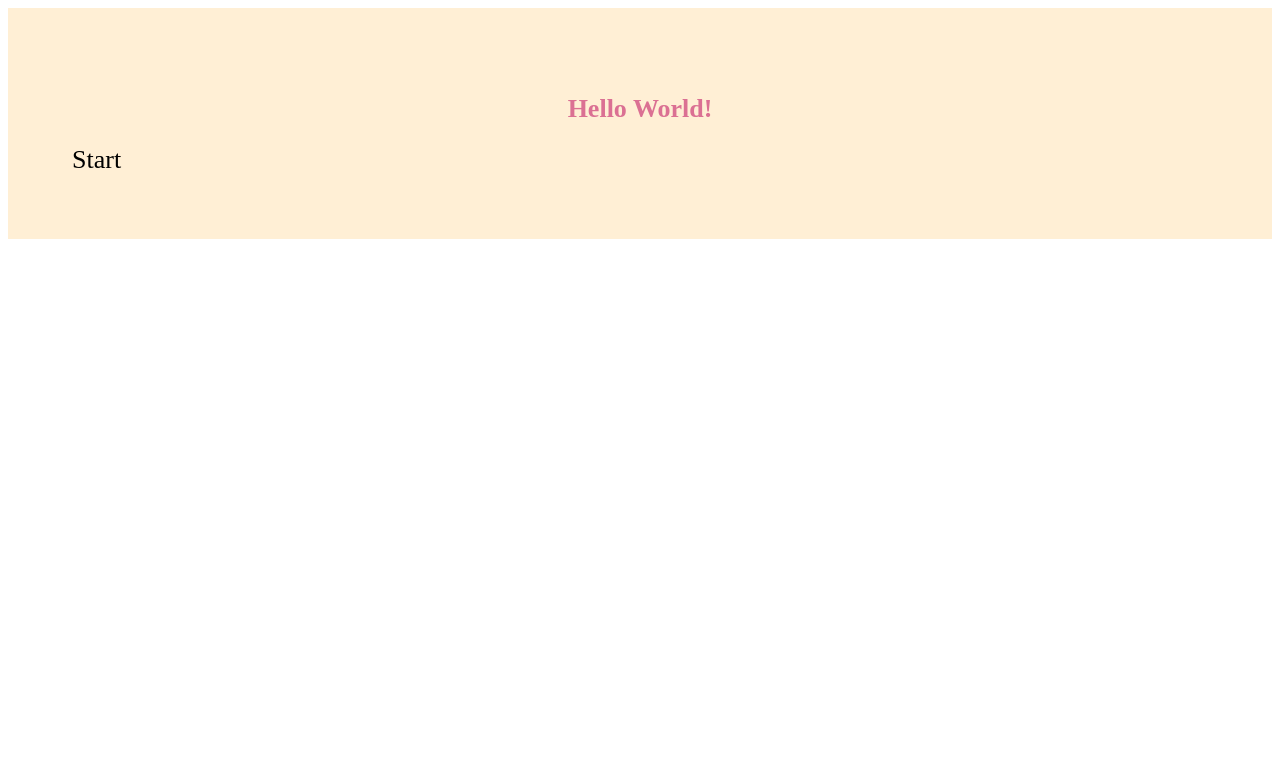
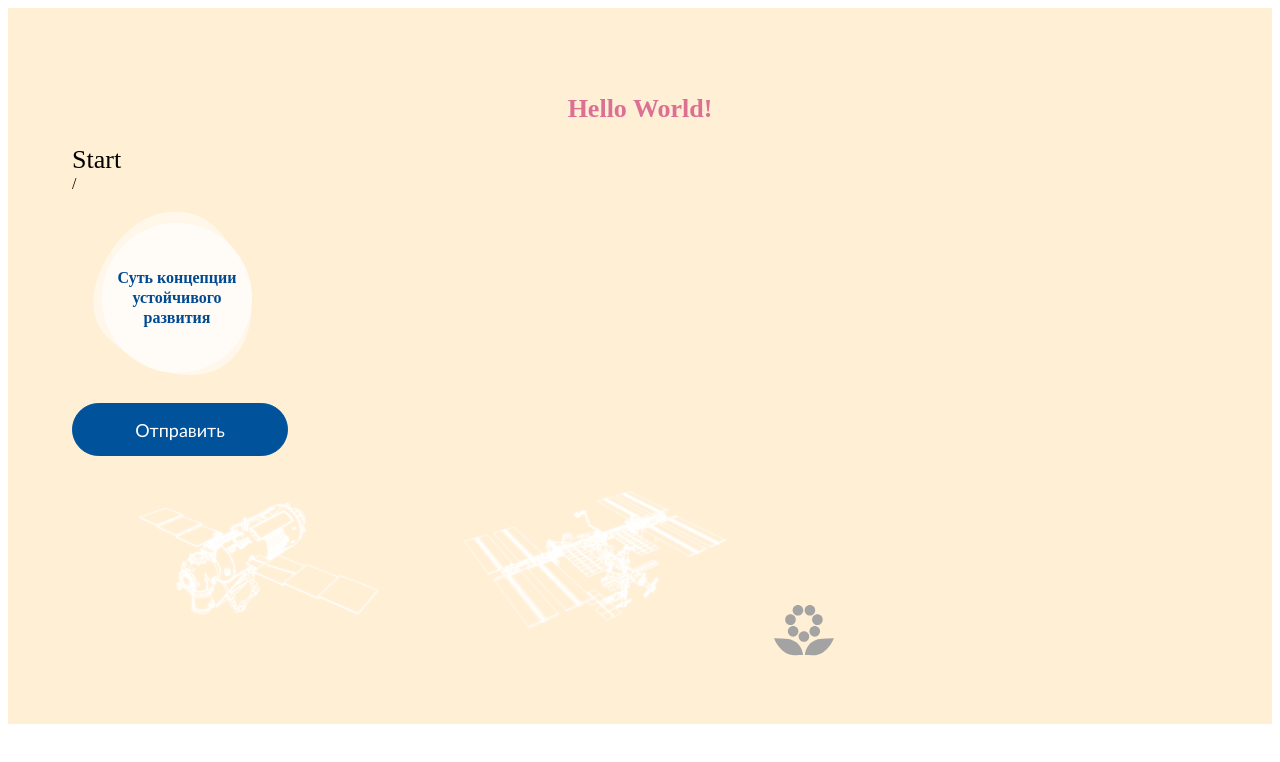
Before and after one commit to mishapotap/fosagro, a React (Create React App) app: page / in a window 1280 px wide. Shown: the top 762 px of the page. Built offline with nearby package versions, Linux system fonts and the light colour scheme.

Commit message:
09.08.2022
- Настроены типовые импорты/экспорты переменных
- Созданы два атома (Button, TimelineCircle)
- Создана svg (Flower)

```diff
--- a/src/App.js
+++ b/src/App.js
@@ -1,11 +1,21 @@
 import React from "react"
 import styled from "styled-components"
+import * as routes from "./constants/routes"
+import { SpaceShip, MksIcon } from "./assets/images"
+import { TimelineCircle, Button } from "./components/atoms"
+import { Flower } from "./assets/svg"
 
 function App() {
     return (
         <Wrapper>
             <Title>Hello World!</Title>
             <Subtitle>Start</Subtitle>
+            <span>{routes.HOME}</span>
+            <TimelineCircle text="Суть концепции устойчивого развития" />
+			<Button text="Отправить"/>
+			<img src={SpaceShip} alt="spaceship" />
+			<img src={MksIcon} alt="mksicon" />
+			<Flower/>
         </Wrapper>
     )
 }
--- a/src/assets/images/index.js
+++ b/src/assets/images/index.js
@@ -0,0 +1,2 @@
+export { default as SpaceShip } from "./spaceship.png"
+export { default as MksIcon } from "./mks.png"
--- /dev/null
+++ b/src/assets/svg/Flower.jsx
@@ -0,0 +1,65 @@
+import React from "react"
+import styled from "styled-components"
+import { COLORS } from "../../constants"
+
+export default function Flower() {
+    return (
+        <Wrapper
+            width="60"
+            height="51"
+            viewBox="0 0 60 51"
+            fill="none"
+            xmlns="http://www.w3.org/2000/svg"
+        >
+            <Leaf
+                d="M0 33.146C4.76206 33.1684 9.51857 33.4742 14.2443 34.0615C28.4079 36.6061 28.9733 50.0695 28.9733 50.0695C28.9733 50.0695 26.6711 50.2042 20.5856 50.2042C6.38167 50.2042 0 33.146 0 33.146Z"
+                fill="#A3A3A3"
+            />
+            <Leaf
+                d="M59.8453 33.146C55.0788 33.1687 50.3178 33.4744 45.5875 34.0615C31.4509 36.633 30.8989 50.0965 30.8989 50.0965C30.8989 50.0965 33.2012 50.2311 39.2867 50.2311C53.4771 50.2042 59.8453 33.146 59.8453 33.146Z"
+                fill="#A3A3A3"
+            />
+            <Circle
+                d="M29.9313 36.8489C32.8535 36.8489 35.2224 34.4799 35.2224 31.5577C35.2224 28.6355 32.8535 26.2666 29.9313 26.2666C27.0091 26.2666 24.6401 28.6355 24.6401 31.5577C24.6401 34.4799 27.0091 36.8489 29.9313 36.8489Z"
+                fill="#A3A3A3"
+            />
+            <Circle
+                d="M40.7262 31.6531C43.6484 31.6531 46.0173 29.2841 46.0173 26.3619C46.0173 23.4397 43.6484 21.0708 40.7262 21.0708C37.804 21.0708 35.4351 23.4397 35.4351 26.3619C35.4351 29.2841 37.804 31.6531 40.7262 31.6531Z"
+                fill="#A3A3A3"
+            />
+            <Circle
+                d="M35.92 10.5823C38.8422 10.5823 41.2112 8.21334 41.2112 5.29113C41.2112 2.36892 38.8422 0 35.92 0C32.9978 0 30.6289 2.36892 30.6289 5.29113C30.6289 8.21334 32.9978 10.5823 35.92 10.5823Z"
+                fill="#A3A3A3"
+            />
+            <Circle
+                d="M23.9254 10.5823C26.8476 10.5823 29.2165 8.21334 29.2165 5.29113C29.2165 2.36892 26.8476 0 23.9254 0C21.0032 0 18.6343 2.36892 18.6343 5.29113C18.6343 8.21334 21.0032 10.5823 23.9254 10.5823Z"
+                fill="#A3A3A3"
+            />
+            <Circle
+                d="M19.1168 31.6531C22.039 31.6531 24.4079 29.2841 24.4079 26.3619C24.4079 23.4397 22.039 21.0708 19.1168 21.0708C16.1946 21.0708 13.8257 23.4397 13.8257 26.3619C13.8257 29.2841 16.1946 31.6531 19.1168 31.6531Z"
+                fill="#A3A3A3"
+            />
+            <Circle
+                d="M43.4034 19.9538C46.3256 19.9538 48.6946 17.5849 48.6946 14.6627C48.6946 11.7405 46.3256 9.37158 43.4034 9.37158C40.4812 9.37158 38.1123 11.7405 38.1123 14.6627C38.1123 17.5849 40.4812 19.9538 43.4034 19.9538Z"
+                fill="#A3A3A3"
+            />
+            <Circle
+                d="M16.4508 19.9538C19.373 19.9538 21.7419 17.5849 21.7419 14.6627C21.7419 11.7405 19.373 9.37158 16.4508 9.37158C13.5286 9.37158 11.1597 11.7405 11.1597 14.6627C11.1597 17.5849 13.5286 19.9538 16.4508 19.9538Z"
+                fill="#A3A3A3"
+            />
+        </Wrapper>
+    )
+}
+const Leaf = styled.path``
+const Circle = styled.path``
+const Wrapper = styled.svg`
+    cursor: pointer;
+    &:hover {
+        ${Leaf} {
+            fill: ${COLORS.green};
+        }
+        ${Circle} {
+            fill: ${COLORS.blue};
+        }
+    }
+`
--- a/src/assets/svg/index.js
+++ b/src/assets/svg/index.js
@@ -0,0 +1,3 @@
+/* eslint-disable import/prefer-default-export */
+
+export { default as Flower } from "./Flower"
--- /dev/null
+++ b/src/components/atoms/Button.jsx
@@ -0,0 +1,34 @@
+import React from "react"
+import styled from "styled-components"
+import { COLORS } from "../../constants"
+
+export default function Button({ text }) {
+    return <Container>{text}</Container>
+}
+
+const Container = styled.button`
+    box-sizing: border-box;
+    width: 216px;
+    height: 53px;
+    display: flex;
+    justify-content: center;
+    align-items: center;
+    border-radius: 50px;
+    background-color: ${COLORS.blue};
+    border: 1px solid ${COLORS.blue};
+    /* text */
+    font-family: Calibri, sans-serif;
+    text-align: center;
+    font-style: normal;
+    font-weight: 400;
+    font-size: 18px;
+    color: ${COLORS.white};
+    /* transition */
+    transition: all 0.3s;
+    cursor: pointer;
+    &:hover {
+        transition: all 0.3s;
+        background-color: ${COLORS.white};
+        color: ${COLORS.blue};
+    }
+`
--- /dev/null
+++ b/src/components/atoms/TimelineCircle.jsx
@@ -0,0 +1,80 @@
+import React from "react"
+import styled, { keyframes } from "styled-components"
+
+export default function TimelineCircle({ text }) {
+    return (
+        <Container>
+            <Circle>
+                <Text>{text}</Text>
+            </Circle>
+        </Container>
+    )
+}
+
+const borderAnimation = keyframes`
+    0% {
+        border-radius: 71% 29% 26% 74% / 49% 56% 44% 51%;
+    }
+    25% {
+        border-radius: 51% 49% 60% 40% / 73% 77% 23% 27%;
+    }
+    50% {
+        border-radius: 31% 69% 68% 32% / 48% 60% 40% 52%;
+    }
+    75% {
+        border-radius: 59% 41% 49% 51% / 23% 24% 76% 77%;
+    }
+    100% {
+        border-radius: 71% 29% 26% 74% / 49% 56% 44% 51%;
+    }
+`
+
+const Container = styled.div`
+    width: fit-content;
+    height: fit-content;
+    padding: 30px;
+`
+
+const Circle = styled.div`
+    z-index: 2;
+    position: relative;
+    display: flex;
+    align-items: center;
+    justify-content: center;
+    width: 150px;
+    height: 150px;
+    background: rgba(255, 255, 255, 0.7);
+    border-radius: 50%;
+    cursor: pointer;
+    transition: all 0.3s;
+    &:hover {
+        transition: all 0.3s;
+        transform: scale(1.6);
+        background: red;
+        :after {
+            background: yellow;
+        }
+    }
+    &:after {
+        z-index: -1;
+        content: "";
+        position: absolute;
+        top: -2px;
+        left: -7px;
+        width: 164px;
+        height: 154px;
+        background: rgba(255, 255, 255, 0.5);
+        transform: rotate(45deg);
+        animation: ${borderAnimation} 10s linear infinite;
+    }
+`
+const Text = styled.span`
+    z-index: 3;
+    max-width: 138px;
+    text-align: center;
+    /* text */
+    font-weight: 700;
+    font-size: 16px;
+    line-height: 20px;
+    color: #004a93;
+`
--- a/src/components/atoms/index.js
+++ b/src/components/atoms/index.js
@@ -0,0 +1,4 @@
+/* eslint-disable import/prefer-default-export */
+
+export { default as TimelineCircle } from "./TimelineCircle"
+export { default as Button } from "./Button"
--- a/src/constants/index.js
+++ b/src/constants/index.js
@@ -0,0 +1,9 @@
+import { COLORS, SIZES, FONTS } from "./theme";
+// import dummyData from "./dummyData"
+
+export {
+    COLORS,
+    SIZES,
+    FONTS,
+    // dummyData,
+}
--- /dev/null
+++ b/src/constants/routes.js
@@ -0,0 +1,3 @@
+export const HOME = '/';
+export const MENU = '/menu';
+export const A0 = '/pnr/a0';
--- /dev/null
+++ b/src/constants/theme.js
@@ -0,0 +1,33 @@
+export const COLORS = {
+    orange: "DAAA00",
+    green_light: "#DAAA00",
+    green: "#2FB457",
+    green_dark: "#67823A",
+    brown_light: "#C88242",
+    brown: "#94795D",
+    blue: "#00529B",
+    white: "#FFFFFF",
+    black: "#000000"
+}
+export const FONTS = {
+    modalTitle: {fontWeight: '700', fontSize: 20, lineHeight: 30, color: COLORS.blue},
+    modalTitleWhite: {fontWeight: '700', fontSize: 23, lineHeight: 30, color: COLORS.green},
+}
+
+export const SIZES = {
+    body1: 30,
+    body2: 22,
+    body3: 16,
+    body4: 14,
+    body5: 12,
+
+    // app dimensions
+    // width,
+    // height
+};
+
+export default {
+    COLORS,
+    FONTS,
+    SIZES
+}
```
Also changed, not shown: .eslintrc.json, src/assets/images/mks.png (added), src/assets/images/spaceship.png (added).
